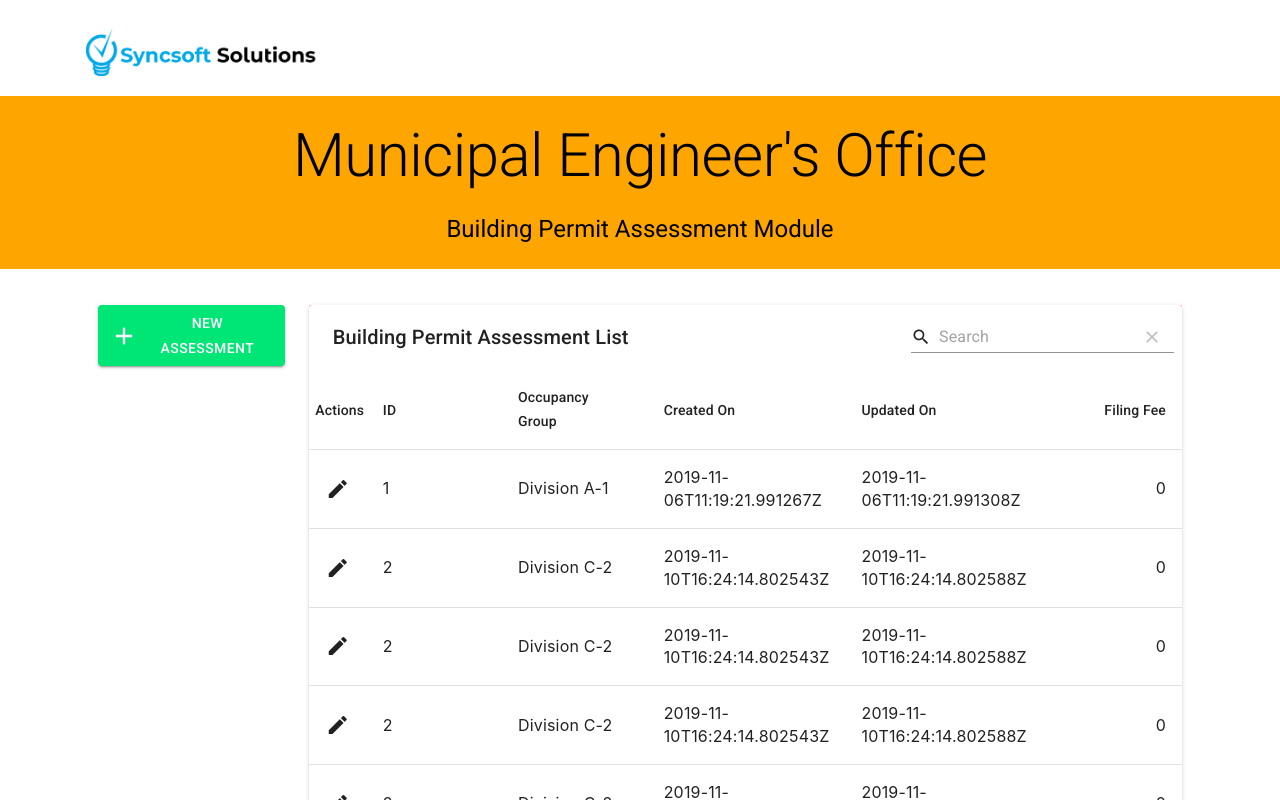
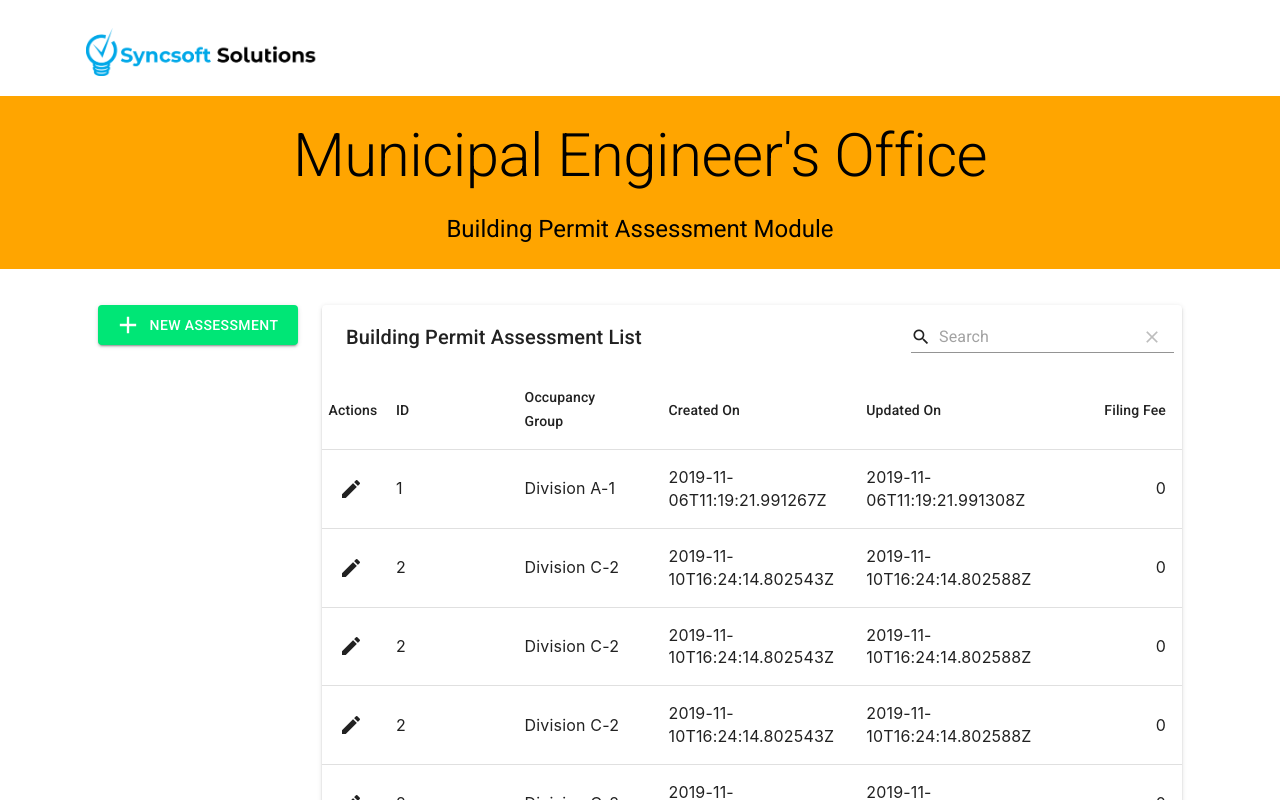
Before and after one commit to rjRenolo/building-permit, a React (Create React App) app: page / in a window 1280 px wide. Shown: the top 800 px of the page. Built offline with nearby package versions, Linux system fonts and the light colour scheme.

Commit message:
minor UI adjustment

```diff
--- a/src/components/layouts/BuildingPermit/index.jsx
+++ b/src/components/layouts/BuildingPermit/index.jsx
@@ -35,14 +35,14 @@ class BuildingPermit extends Component {
               <Button
                 color="secondary"
                 variant="contained"
-                style={{ color: 'white' }}
+                style={{ color: 'white', width: '200px' }}
                 startIcon={<AddIcon style={{ fontSize: '28px' }} />}
               >
                 New Assessment
               </Button>
             </div>
           </ThemeProvider>
-          <div style={{ background: 'pink', margin: '12px' }}>
+          <div style={{ margin: '12px' }}>
             <MaterialTable
               title="Building Permit Assessment List"
               columns={[
```
